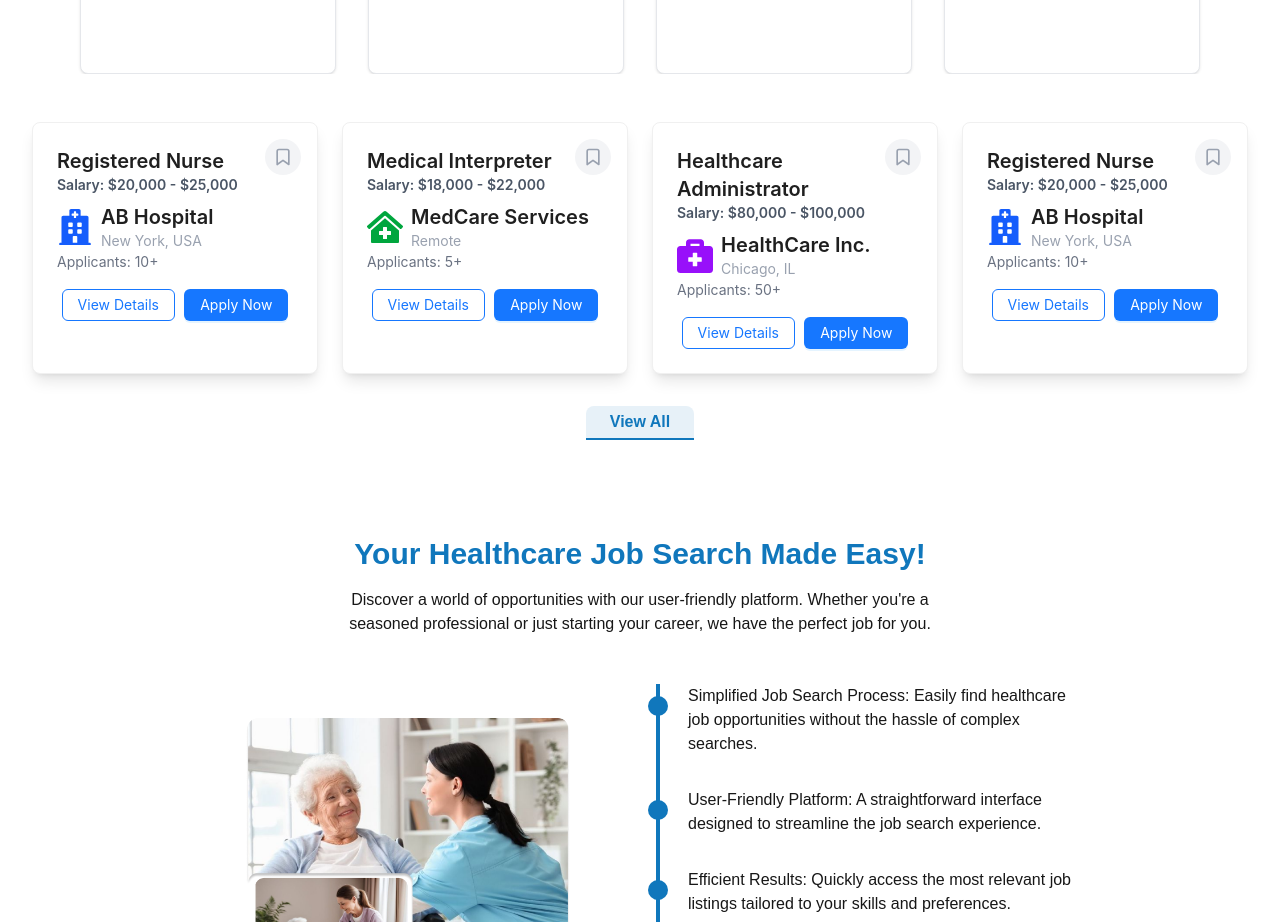
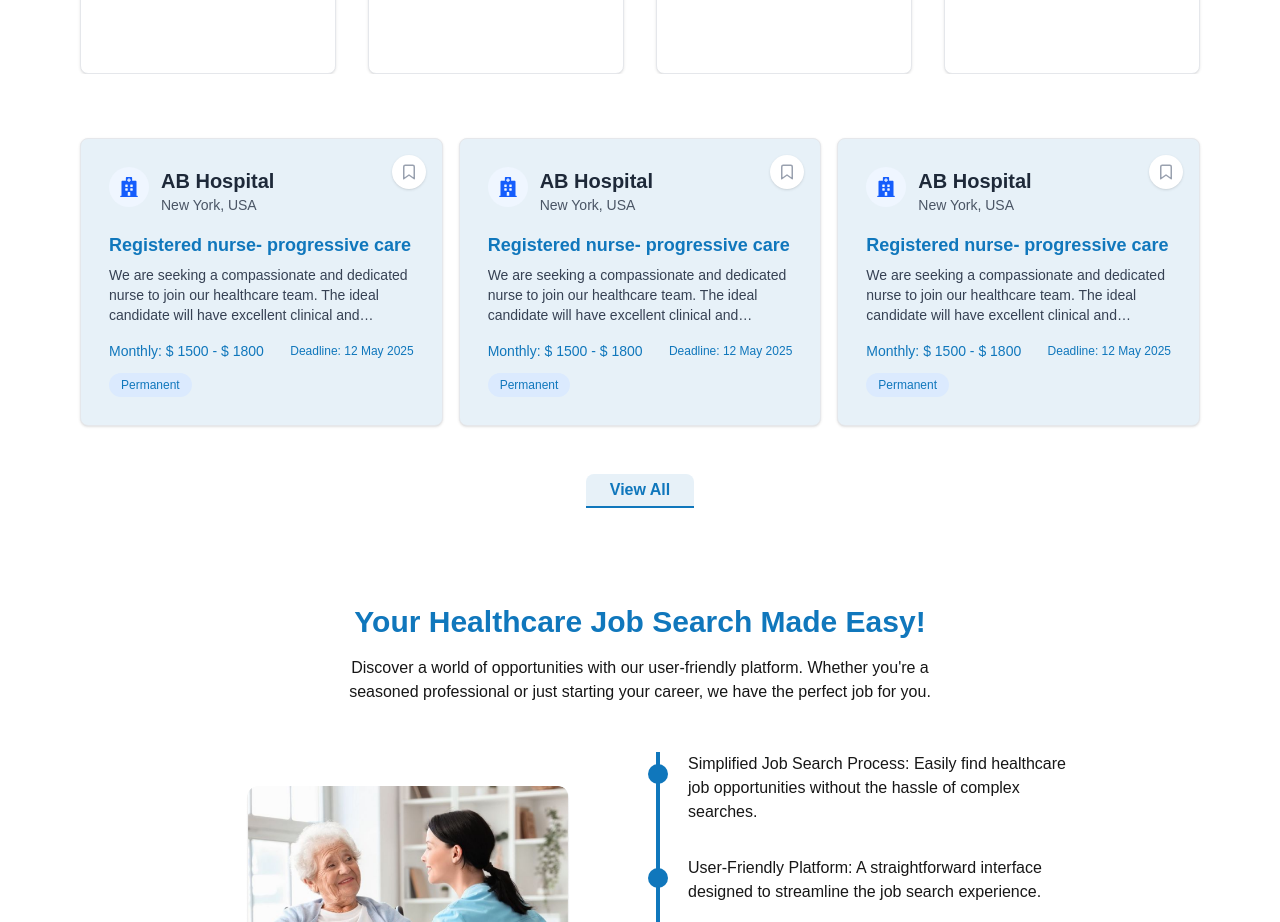
Before and after one commit to shejanNizam/healthcare-web, a Next.js app: page / in a window 1280 px wide. Shown: the part 880-1802 px from the top of the page. Built offline with nearby package versions, Linux system fonts and the light colour scheme; what @ant-design/nextjs-registry would draw is missing.

Commit message:
saved jobs page complete & fetaured jobs add

```diff
--- a/src/app/saved-jobs/page.tsx
+++ b/src/app/saved-jobs/page.tsx
@@ -1,7 +1,110 @@
+import CustomErrorPage from "@/components/CustomErrorPage";
+import JobCard from "@/components/JobCard";
+
+interface Job {
+  id: string;
+  title: string;
+  hospital: string;
+  description: string;
+  salary: string;
+  deadline: string;
+  type: string;
+  category: string;
+}
+
+const jobsData: Job[] = [
+  {
+    id: "1",
+    title: "Registered nurse- progressive care",
+    hospital: "AB Hospital",
+    description:
+      "We are seeking a compassionate and dedicated nurse to join our healthcare team. The ideal candidate will have excellent clinical and communication skills with a strong...",
+    salary: "$ 1500 - $ 1800",
+    deadline: "12 May 2025",
+    type: "Permanent",
+    category: "Nursing",
+  },
+  {
+    id: "2",
+    title: "Registered nurse- progressive care",
+    hospital: "AB Hospital",
+    description:
+      "We are seeking a compassionate and dedicated nurse to join our healthcare team. The ideal candidate will have excellent clinical and communication skills with a strong...",
+    salary: "$ 1500 - $ 1800",
+    deadline: "12 May 2025",
+    type: "Permanent",
+    category: "Nursing",
+  },
+  {
+    id: "3",
+    title: "Registered nurse- progressive care",
+    hospital: "AB Hospital",
+    description:
+      "We are seeking a compassionate and dedicated nurse to join our healthcare team. The ideal candidate will have excellent clinical and communication skills with a strong...",
+    salary: "$ 1500 - $ 1800",
+    deadline: "12 May 2025",
+    type: "Permanent",
+    category: "Nursing",
+  },
+  {
+    id: "4",
+    title: "Physician assistant",
+    hospital: "AB Hospital",
+    description:
+      "We are seeking a compassionate and dedicated physician assistant to join our healthcare team. The ideal candidate will have excellent clinical and communication skills with a strong...",
+    salary: "$ 2000 - $ 2500",
+    deadline: "15 May 2025",
+    type: "Contract",
+    category: "Physician",
+  },
+  {
+    id: "5",
+    title: "Registered nurse- progressive care",
+    hospital: "AB Hospital",
+    description:
+      "We are seeking a compassionate and dedicated nurse to join our healthcare team. The ideal candidate will have excellent clinical and communication skills with a strong...",
+    salary: "$ 1500 - $ 1800",
+    deadline: "12 May 2025",
+    type: "Permanent",
+    category: "Nursing",
+  },
+  {
+    id: "6",
+    title: "Physician assistant",
+    hospital: "AB Hospital",
+    description:
+      "We are seeking a compassionate and dedicated physician assistant to join our healthcare team. The ideal candidate will have excellent clinical and communication skills with a strong...",
+    salary: "$ 2000 - $ 2500",
+    deadline: "15 May 2025",
+    type: "Contract",
+    category: "Physician",
+  },
+];
+
 export default function SavedJobs() {
   return (
     <div>
-      <h3>SavedJobs</h3>
+      <div className="flex-1 p-4 md:p-6 lg:p-8">
+        {/* Desktop header */}
+        <div className="text-center mb-6">
+          <div className="font-bold text-xl text-primary ">
+            Saved jobs:{" "}
+            <span className="text-primary text-2xl font-bold">
+              {jobsData.length}
+            </span>
+          </div>
+        </div>
+        {/* Job cards grid */}
+        <div className="grid grid-cols-1 md:grid-cols-2 gap-4 ">
+          {jobsData?.length === 0 ? (
+            <div className="bg-white rounded-lg shadow-sm p-8 text-center">
+              <CustomErrorPage />
+            </div>
+          ) : (
+            jobsData.map((job) => <JobCard key={job.id} job={job} />)
+          )}
+        </div>
+      </div>
     </div>
   );
 }
--- a/src/components/FeatureJobsTwo.tsx
+++ b/src/components/FeatureJobsTwo.tsx
@@ -1,119 +1,196 @@
-import { Button, Card } from "antd";
+// import { Button, Card } from "antd";
+// import Link from "next/link";
+// import { useState } from "react";
+// import {
+//   FaBriefcaseMedical,
+//   FaClinicMedical,
+//   FaHospital,
+// } from "react-icons/fa"; // Example hospital icons
+// import { FiBookmark } from "react-icons/fi";
+
+// const featuredJobs = [
+//   {
+//     id: 1,
+//     jobTitle: "Registered Nurse",
+//     salaryRange: "$20,000 - $25,000",
+//     logo: <FaHospital className="text-4xl text-blue-600" />, // React icon used as logo
+//     hospitalName: "AB Hospital",
+//     location: "New York, USA",
+//     jobType: "Full-time",
+//     totalApplicants: 10,
+//     description: "We are looking for a skilled nurse to join our team...",
+//   },
+//   {
+//     id: 2,
+//     jobTitle: "Medical Interpreter",
+//     salaryRange: "$18,000 - $22,000",
+//     logo: <FaClinicMedical className="text-4xl text-green-600" />, // React icon used as logo
+//     hospitalName: "MedCare Services",
+//     location: "Remote",
+//     jobType: "Part-time",
+//     totalApplicants: 5,
+//     description: "Spanish/English medical interpreter needed...",
+//   },
+//   {
+//     id: 3,
+//     jobTitle: "Healthcare Administrator",
+//     salaryRange: "$80,000 - $100,000",
+//     logo: <FaBriefcaseMedical className="text-4xl text-purple-600" />, // React icon used as logo
+//     hospitalName: "HealthCare Inc.",
+//     location: "Chicago, IL",
+//     jobType: "Full-time",
+//     totalApplicants: 50,
+//     description: "Lead the administration of healthcare services...",
+//   },
+//   {
+//     id: 4,
+//     jobTitle: "Registered Nurse",
+//     salaryRange: "$20,000 - $25,000",
+//     logo: <FaHospital className="text-4xl text-blue-600" />, // React icon used as logo
+//     hospitalName: "AB Hospital",
+//     location: "New York, USA",
+//     jobType: "Full-time",
+//     totalApplicants: 10,
+//     description: "We are looking for a skilled nurse to join our team...",
+//   },
+// ];
+
+// export default function FeatureJobsTwo() {
+//   const [isBookmarked, setIsBookmarked] = useState(false);
+
+//   const toggleBookmark = () => {
+//     setIsBookmarked(!isBookmarked);
+//   };
+
+//   return (
+//     <div className="mx-auto ">
+//       <div className="grid grid-cols-1 md:grid-cols-2 lg:grid-cols-3 xl:grid-cols-4 gap-6 w-full mx-auto ">
+//         {featuredJobs.map((job) => (
+//           <Card
+//             key={job.id}
+//             className="bg-red-500 shadow-lg hover:shadow-xl transition-shadow relative w-full mx-auto "
+//           >
+//             <button
+//               onClick={toggleBookmark}
+//               className="absolute top-4 right-4 p-2 rounded-full bg-gray-100 hover:bg-gray-200 transition-colors z-10 cursor-pointer"
+//               aria-label="Bookmark job"
+//             >
+//               <FiBookmark
+//                 className={`w-5 h-5 ${
+//                   isBookmarked ? "text-primary fill-primary" : "text-gray-400"
+//                 }`}
+//               />
+//             </button>
+
+//             <h3 className="text-xl font-semibold ">
+//               {job.jobTitle}
+//               <p className="text-gray-600 text-sm">Salary: {job.salaryRange}</p>
+//             </h3>
+//             <div className="flex items-center gap-2 mt-2">
+//               <p className=" flex gap-2 items-center text-2xl">{job.logo}</p>
+//               <div>
+//                 <p className="font-semibold text-xl">{job.hospitalName}</p>
+//                 <p className="text-sm text-gray-400">{job.location}</p>
+//               </div>
+//             </div>
+
+//             <div className="flex justify-between">
+//               <p className="text-gray-500">
+//                 Applicants: {job.totalApplicants}+{" "}
+//               </p>
+//             </div>
+
+//             <div className="mt-4 flex justify-around">
+//               <Link href={`/jobs/${job.id}`}>
+//                 <Button type="primary" ghost>
+//                   View Details
+//                 </Button>
+//               </Link>
+//               <Link href={`/apply-jobs?jobId=${job.id}`}>
+//                 <Button type="primary">Apply Now</Button>
+//               </Link>
+//             </div>
+//           </Card>
+//         ))}
+//       </div>
+
+//       <div className="text-center mt-8">
+//         <Link href="/all-jobs">
+//           <button className="bg-[#E7F1F8] text-primary font-semibold cursor-pointer rounded-t-lg px-6 py-1 border-b-2 border-b-primary hover:bg-primary hover:text-white transition duration-300 ease-in-out">
+//             View All
+//           </button>
+//         </Link>
+//       </div>
+//     </div>
+//   );
+// }
+
 import Link from "next/link";
-import { useState } from "react";
-import {
-  FaBriefcaseMedical,
-  FaClinicMedical,
-  FaHospital,
-} from "react-icons/fa"; // Example hospital icons
-import { FiBookmark } from "react-icons/fi";
+import CustomErrorPage from "./CustomErrorPage";
+import JobCard from "./JobCard";
 
-const featuredJobs = [
+interface Job {
+  id: string;
+  title: string;
+  hospital: string;
+  description: string;
+  salary: string;
+  deadline: string;
+  type: string;
+  category: string;
+}
+
+const jobsData: Job[] = [
   {
-    id: 1,
-    jobTitle: "Registered Nurse",
-    salaryRange: "$20,000 - $25,000",
-    logo: <FaHospital className="text-4xl text-blue-600" />, // React icon used as logo
-    hospitalName: "AB Hospital",
-    location: "New York, USA",
-    jobType: "Full-time",
-    totalApplicants: 10,
-    description: "We are looking for a skilled nurse to join our team...",
+    id: "1",
+    title: "Registered nurse- progressive care",
+    hospital: "AB Hospital",
+    description:
+      "We are seeking a compassionate and dedicated nurse to join our healthcare team. The ideal candidate will have excellent clinical and communication skills with a strong...",
+    salary: "$ 1500 - $ 1800",
+    deadline: "12 May 2025",
+    type: "Permanent",
+    category: "Nursing",
   },
   {
-    id: 2,
-    jobTitle: "Medical Interpreter",
-    salaryRange: "$18,000 - $22,000",
-    logo: <FaClinicMedical className="text-4xl text-green-600" />, // React icon used as logo
-    hospitalName: "MedCare Services",
-    location: "Remote",
-    jobType: "Part-time",
-    totalApplicants: 5,
-    description: "Spanish/English medical interpreter needed...",
+    id: "2",
+    title: "Registered nurse- progressive care",
+    hospital: "AB Hospital",
+    description:
+      "We are seeking a compassionate and dedicated nurse to join our healthcare team. The ideal candidate will have excellent clinical and communication skills with a strong...",
+    salary: "$ 1500 - $ 1800",
+    deadline: "12 May 2025",
+    type: "Permanent",
+    category: "Nursing",
   },
   {
-    id: 3,
-    jobTitle: "Healthcare Administrator",
-    salaryRange: "$80,000 - $100,000",
-    logo: <FaBriefcaseMedical className="text-4xl text-purple-600" />, // React icon used as logo
-    hospitalName: "HealthCare Inc.",
-    location: "Chicago, IL",
-    jobType: "Full-time",
-    totalApplicants: 50,
-    description: "Lead the administration of healthcare services...",
-  },
-  {
-    id: 4,
-    jobTitle: "Registered Nurse",
-    salaryRange: "$20,000 - $25,000",
-    logo: <FaHospital className="text-4xl text-blue-600" />, // React icon used as logo
-    hospitalName: "AB Hospital",
-    location: "New York, USA",
-    jobType: "Full-time",
-    totalApplicants: 10,
-    description: "We are looking for a skilled nurse to join our team...",
+    id: "3",
+    title: "Registered nurse- progressive care",
+    hospital: "AB Hospital",
+    description:
+      "We are seeking a compassionate and dedicated nurse to join our healthcare team. The ideal candidate will have excellent clinical and communication skills with a strong...",
+    salary: "$ 1500 - $ 1800",
+    deadline: "12 May 2025",
+    type: "Permanent",
+    category: "Nursing",
   },
 ];
 
 export default function FeatureJobsTwo() {
-  const [isBookmarked, setIsBookmarked] = useState(false);
-
-  const toggleBookmark = () => {
-    setIsBookmarked(!isBookmarked);
-  };
-
   return (
-    <div className="mx-auto ">
-      <div className="grid grid-cols-1 md:grid-cols-2 lg:grid-cols-3 xl:grid-cols-4 gap-6 w-full mx-auto ">
-        {featuredJobs.map((job) => (
-          <Card
-            key={job.id}
-            className="bg-red-500 shadow-lg hover:shadow-xl transition-shadow relative w-full mx-auto "
-          >
-            <button
-              onClick={toggleBookmark}
-              className="absolute top-4 right-4 p-2 rounded-full bg-gray-100 hover:bg-gray-200 transition-colors z-10 cursor-pointer"
-              aria-label="Bookmark job"
-            >
-              <FiBookmark
-                className={`w-5 h-5 ${
-                  isBookmarked ? "text-primary fill-primary" : "text-gray-400"
-                }`}
-              />
-            </button>
-
-            <h3 className="text-xl font-semibold ">
-              {job.jobTitle}
-              <p className="text-gray-600 text-sm">Salary: {job.salaryRange}</p>
-            </h3>
-            <div className="flex items-center gap-2 mt-2">
-              <p className=" flex gap-2 items-center text-2xl">{job.logo}</p>
-              <div>
-                <p className="font-semibold text-xl">{job.hospitalName}</p>
-                <p className="text-sm text-gray-400">{job.location}</p>
-              </div>
+    <div>
+      <div className="flex-1 p-4 xl:px-12">
+        {/* Job cards grid */}
+        <div className="grid grid-cols-1 md:grid-cols-2 lg:grid-cols-3 gap-4">
+          {jobsData?.length === 0 ? (
+            <div className="bg-white rounded-lg shadow-sm p-8 text-center">
+              <CustomErrorPage />
             </div>
-
-            <div className="flex justify-between">
-              <p className="text-gray-500">
-                Applicants: {job.totalApplicants}+{" "}
-              </p>
-            </div>
-
-            <div className="mt-4 flex justify-around">
-              <Link href={`/jobs/${job.id}`}>
-                <Button type="primary" ghost>
-                  View Details
-                </Button>
-              </Link>
-              <Link href={`/apply-jobs?jobId=${job.id}`}>
-                <Button type="primary">Apply Now</Button>
-              </Link>
-            </div>
-          </Card>
-        ))}
+          ) : (
+            jobsData.map((job) => <JobCard key={job.id} job={job} />)
+          )}
+        </div>
       </div>
-
       <div className="text-center mt-8">
         <Link href="/all-jobs">
           <button className="bg-[#E7F1F8] text-primary font-semibold cursor-pointer rounded-t-lg px-6 py-1 border-b-2 border-b-primary hover:bg-primary hover:text-white transition duration-300 ease-in-out">
--- a/src/components/JobCard.tsx
+++ b/src/components/JobCard.tsx
@@ -1,3 +1,99 @@
+// "use client";
+
+// import { useRouter } from "next/navigation";
+// import { useState } from "react";
+// import { FaHospital } from "react-icons/fa";
+// import { FiBookmark } from "react-icons/fi";
+
+// interface Job {
+//   id: string;
+//   hospital: string;
+//   title: string;
+//   description: string;
+//   salary: string;
+//   deadline: string;
+//   type: string;
+// }
+
+// export default function JobCard({ job }: { job: Job }) {
+//   const router = useRouter();
+//   const [isBookmarked, setIsBookmarked] = useState(false);
+
+//   const toggleBookmark = (e: React.MouseEvent) => {
+//     // Stop event propagation to prevent card click
+//     e.stopPropagation();
+//     setIsBookmarked(!isBookmarked);
+//   };
+
+//   const handleCardDetails = () => {
+//     // Handle card click to show job details
+//     router.push(`/all-jobs/${job.id}`);
+//     // console.log(`Job ID: ${job.id}`);
+//   };
+
+//   return (
+//     <>
+//       <div
+//         onClick={handleCardDetails}
+//         className="relative w-full p-4 md:p-6 lg:px-12 lg:py-8 bg-[#E7F1F8] rounded-lg shadow-md border border-gray-200 cursor-pointer"
+//       >
+//         {/* Bookmark Button */}
+//         <button
+//           onClick={toggleBookmark}
+//           className="absolute top-2 md:top-4 right-2 md:right-4 p-1 md:p-2 rounded-full bg-gray-300 hover:bg-gray-200 transition-colors z-10 cursor-pointer"
+//           aria-label="Bookmark job"
+//         >
+//           <FiBookmark
+//             className={`w-4 h-4 md:w-5 md:h-5 ${
+//               isBookmarked ? "text-primary fill-primary" : "text-gray-400"
+//             }`}
+//           />
+//         </button>
+
+//         <div className="mb-3 md:mb-4 flex items-start">
+//           {/* Hospital Logo */}
+//           <div className="mr-2 md:mr-3 p-1 md:p-2 bg-blue-50 rounded-full text-blue-600">
+//             <FaHospital className="w-4 h-4 md:w-6 md:h-6" />
+//           </div>
+
+//           <div>
+//             <h1 className="text-lg md:text-xl lg:text-2xl font-bold text-gray-800">
+//               {job.hospital}
+//             </h1>
+//             <p className="text-sm md:text-base text-gray-600">New York, USA</p>
+//           </div>
+//         </div>
+
+//         <div className="mb-3 md:mb-4">
+//           <h2 className="text-base md:text-lg lg:text-xl text-primary font-semibold">
+//             {job.title}
+//           </h2>
+//           <p className="text-sm md:text-base text-gray-700 mt-1 md:mt-2 line-clamp-3">
+//             {job.description}
+//           </p>
+//         </div>
+
+//         <div className="flex justify-between items-center ">
+//           <span className="text-sm md:text-base font-medium text-primary">
+//             Monthly: {job.salary}
+//           </span>
+//           <div className="flex items-center space-x-1 md:space-x-2">
+//             <span className="text-primary">👍</span>
+//             <span className="text-xs md:text-sm text-primary">
+//               Deadline: {job.deadline}
+//             </span>
+//           </div>
+//           <span className="px-2 py-0.5 md:px-3 md:py-1 bg-blue-100 text-primary text-xs md:text-sm font-medium rounded-full">
+//             {job.type}
+//           </span>
+//         </div>
+//       </div>
+//     </>
+//   );
+// }
+
+"use client";
+
 import { useRouter } from "next/navigation";
 import { useState } from "react";
 import { FaHospital } from "react-icons/fa";
@@ -18,74 +114,71 @@ export default function JobCard({ job }: { job: Job }) {
   const [isBookmarked, setIsBookmarked] = useState(false);
 
   const toggleBookmark = (e: React.MouseEvent) => {
-    // Stop event propagation to prevent card click
     e.stopPropagation();
     setIsBookmarked(!isBookmarked);
   };
 
   const handleCardDetails = () => {
-    // Handle card click to show job details
     router.push(`/all-jobs/${job.id}`);
-    // console.log(`Job ID: ${job.id}`);
   };
 
   return (
-    <>
     <div
       onClick={handleCardDetails}
-        className="relative w-full p-4 md:p-6 lg:px-12 lg:py-8 bg-[#E7F1F8] rounded-lg shadow-md border border-gray-200 cursor-pointer"
+      className="relative w-full p-4 sm:p-5 md:p-6 lg:p-6 xl:p-7 bg-[#E7F1F8] rounded-lg shadow-sm hover:shadow-md border border-gray-200 cursor-pointer transition-shadow duration-200"
     >
       {/* Bookmark Button */}
       <button
         onClick={toggleBookmark}
-          className="absolute top-2 md:top-4 right-2 md:right-4 p-1 md:p-2 rounded-full bg-gray-300 hover:bg-gray-200 transition-colors z-10 cursor-pointer"
-          aria-label="Bookmark job"
+        className="absolute top-3 right-3 sm:top-4 sm:right-4 p-1.5 sm:p-2 rounded-full bg-white hover:bg-gray-50 transition-colors z-10 cursor-pointer shadow-sm"
+        aria-label={isBookmarked ? "Unbookmark job" : "Bookmark job"}
       >
         <FiBookmark
-            className={`w-4 h-4 md:w-5 md:h-5 ${
+          className={`w-4 h-4 sm:w-4.5 sm:h-4.5 ${
             isBookmarked ? "text-primary fill-primary" : "text-gray-400"
-            }`}
+          } transition-colors`}
         />
       </button>
 
-        <div className="mb-3 md:mb-4 flex items-start">
+      <div className="mb-3 sm:mb-4 flex items-start gap-3">
         {/* Hospital Logo */}
-          <div className="mr-2 md:mr-3 p-1 md:p-2 bg-blue-50 rounded-full text-blue-600">
-            <FaHospital className="w-4 h-4 md:w-6 md:h-6" />
+        <div className="flex-shrink-0 p-2 sm:p-2.5 bg-blue-50 rounded-full text-blue-600">
+          <FaHospital className="w-4 h-4 sm:w-5 sm:h-5" />
         </div>
 
-          <div>
-            <h1 className="text-lg md:text-xl lg:text-2xl font-bold text-gray-800">
+        <div className="flex-1 min-w-0">
+          <h1 className="text-base sm:text-lg md:text-xl font-bold text-gray-800 truncate">
             {job.hospital}
           </h1>
-            <p className="text-sm md:text-base text-gray-600">New York, USA</p>
+          <p className="text-xs sm:text-sm text-gray-600">New York, USA</p>
         </div>
       </div>
 
-        <div className="mb-3 md:mb-4">
-          <h2 className="text-base md:text-lg lg:text-xl text-primary font-semibold">
+      <div className="mb-3 sm:mb-4">
+        <h2 className="text-sm sm:text-base md:text-lg font-semibold text-primary">
           {job.title}
         </h2>
-          <p className="text-sm md:text-base text-gray-700 mt-1 md:mt-2 line-clamp-3">
+        <p className="text-xs sm:text-sm text-gray-700 mt-1 sm:mt-1.5 line-clamp-2 sm:line-clamp-3">
           {job.description}
         </p>
       </div>
 
-        <div className="flex justify-between items-center ">
-          <span className="text-sm md:text-base font-medium text-primary">
+      <div className="flex flex-wrap justify-between items-center gap-2 sm:gap-3">
+        <span className="text-xs sm:text-sm font-medium text-primary whitespace-nowrap">
           Monthly: {job.salary}
         </span>
-          <div className="flex items-center space-x-1 md:space-x-2">
-            <span className="text-primary">👍</span>
-            <span className="text-xs md:text-sm text-primary">
+
+        <div className="flex items-center gap-1 sm:gap-2">
+          <span className="text-primary hidden xs:inline">👍</span>
+          <span className="text-xs text-primary whitespace-nowrap">
             Deadline: {job.deadline}
           </span>
         </div>
-          <span className="px-2 py-0.5 md:px-3 md:py-1 bg-blue-100 text-primary text-xs md:text-sm font-medium rounded-full">
+
+        <span className="px-2 py-0.5 sm:px-3 sm:py-1 bg-blue-100 text-primary text-xs font-medium rounded-full whitespace-nowrap">
           {job.type}
         </span>
       </div>
     </div>
-    </>
   );
 }
```
Also changed, not shown: src/assets/contact/contact_image.png (added). Lines whose indentation alone changed are shown as unchanged.
